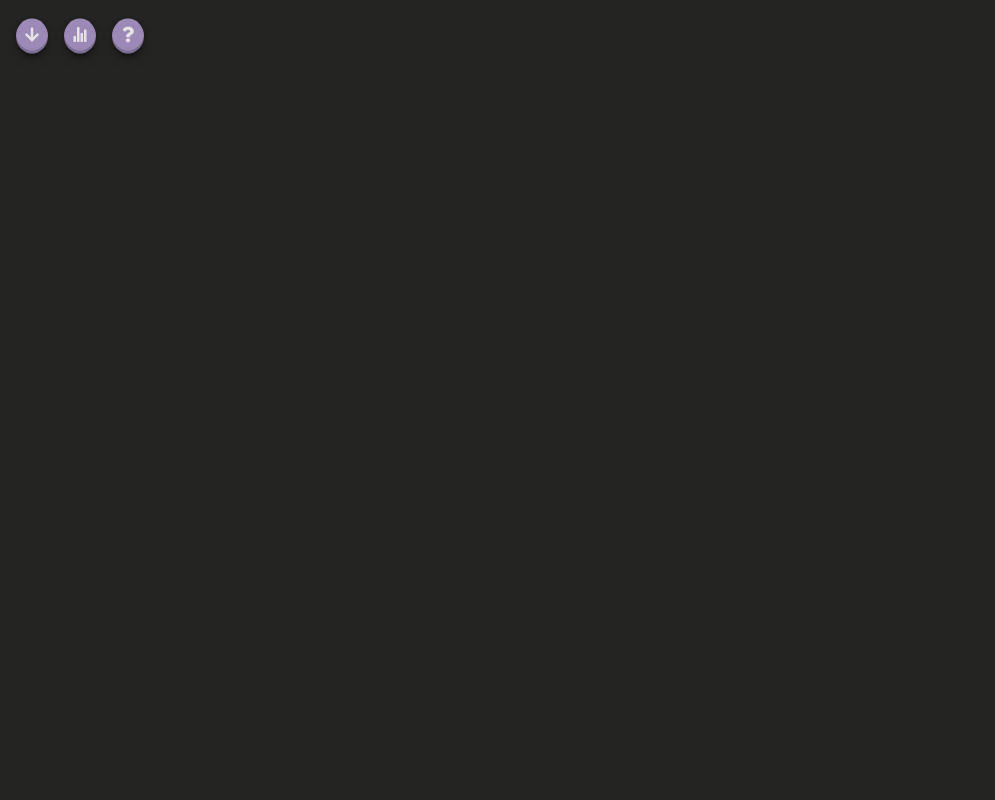
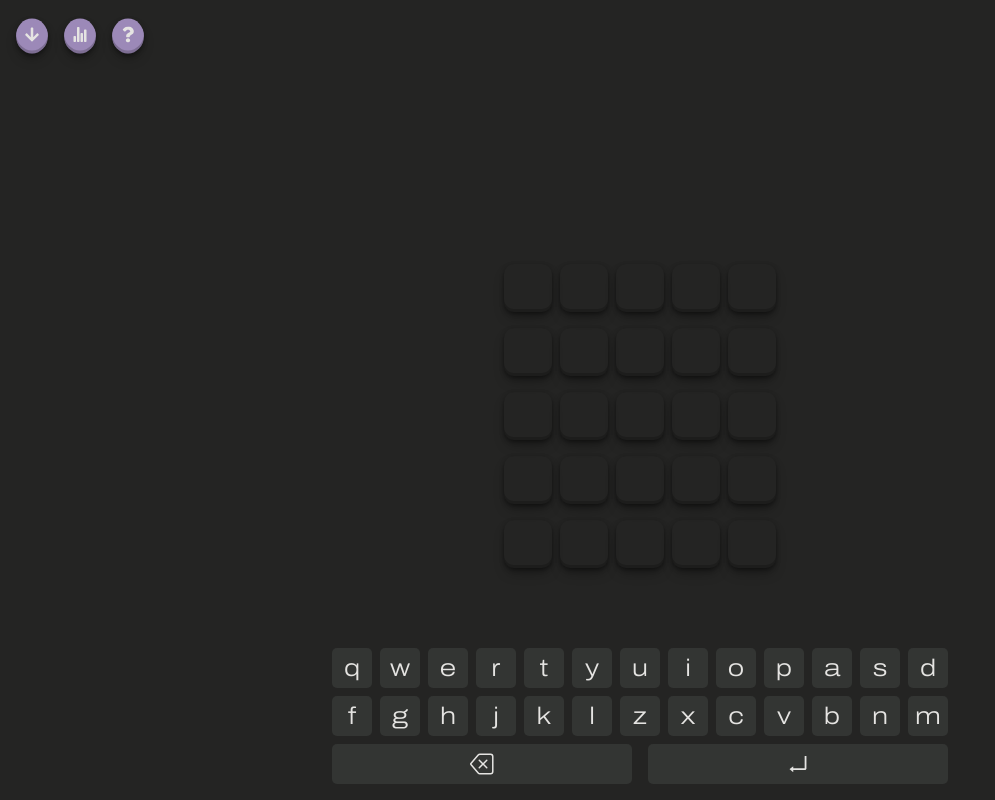
Before and after one commit to GustavoAbreu01/Termo-74, a React (Create React App) app: page / in a window 1280 px wide. Shown: the whole page, without its empty margins (0-995 px from the left). Built offline with nearby package versions, Linux system fonts and the light colour scheme.

Commit message:
Direcionamento Direto

```diff
--- a/src/App.js
+++ b/src/App.js
@@ -13,9 +13,9 @@ function App() {
       <Menu />
       <BrowserRouter>
         <Routes>
-          <Route path="/" element={<Home />} />
+          <Route path="*" element={<Home />} />
+          <Route path="/" element={<Termo />} />
           <Route path="dueto" element={<Dueto />} />
-          <Route path="termo" element={<Termo />} />
           <Route path='quarteto' element={<Quarteto />} />
         </Routes>
       </BrowserRouter>
```
